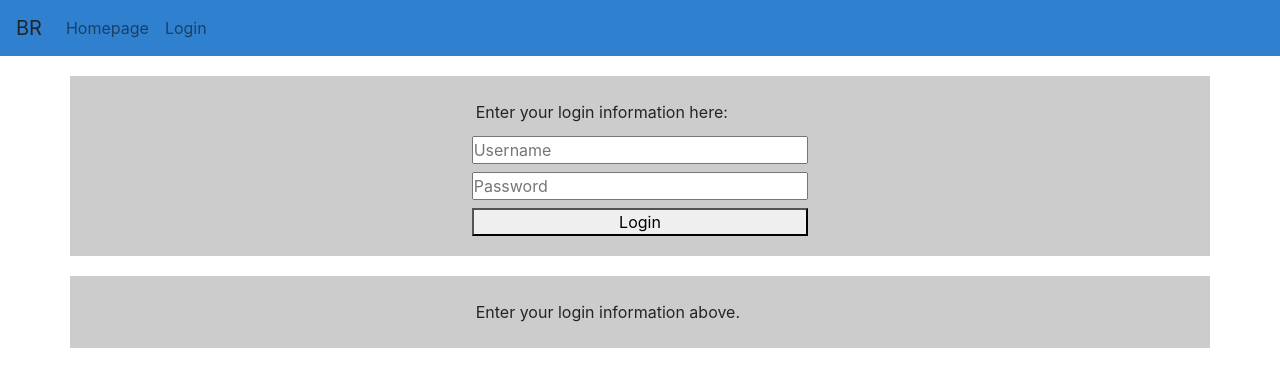
After one commit to duwaar/project1, a Flask app: page /login in a window 1280 px wide. The commit adds this page. Shown: the top 387 px of the page. Run offline with Flask 2, Linux system fonts and the light colour scheme; some libraries are stand-ins or nearby versions.

Commit message:
Added a login page.

```diff
--- a/application.py
+++ b/application.py
@@ -39,3 +39,17 @@ def home_page():
         results = []
 
     return render_template("home.html", query=query, results=results)
+
+@app.route("/login", methods=["GET", "POST"])
+def login_page():
+    if request.method == "POST":
+        username = request.form.get("username")
+        password = request.form.get("password")
+    else:
+        username = ""
+
+    return render_template("login.html", success=False, username=username)
+
+@app.route("/register")
+def new_account():
+    return "Coming soon!"
--- a/templates/layout.html
+++ b/templates/layout.html
@@ -14,8 +14,7 @@
 
         {% set nav_links = [
             ('/', 'home', 'Homepage'),
-            ('/login', 'login', 'Login'),
-            ('/search', 'search', 'Search')
+            ('/login', 'login', 'Login')
         ] -%}
         <ul id="navbarNav" class="navbar-nav collapse navbar-collapse">
             {% for href, name, text in nav_links %}
--- /dev/null
+++ b/templates/login.html
@@ -0,0 +1,43 @@
+{% extends "layout.html" %}
+
+{% block title %}
+    Login
+{% endblock %}
+
+{% block content %}
+    <div class="container">
+        <div class="row justify-content-center">
+            <div class="col-4">
+                <form class="d-flex flex-column" action="{{ url_for('login_page') }}" method="POST">
+                    <span class="p-1">Enter your login information here:</span>
+                    <span class="p-1"></span>
+                    <input class="p-0" name="username" type="text" placeholder="Username">
+                    <span class="p-1"></span>
+                    <input class="p-0" name="password" type="password" placeholder="Password">
+                    <span class="p-1"></span>
+                    <button class="p-0">Login</button>
+                </form>
+            </div>
+        </div>
+        <div class="row justify-content-center">
+            {% if success %}
+            <div class="col-4 d-flex flex-column">
+                <div class="p-1">
+                    Welcome back to bookreader, {{ username }}!
+                </div>
+            </div>
+            {% elif username == "" %}
+            <div class="col-4 d-flex flex-column">
+                <div class="p-1">
+                    Enter your login information above.
+                </div>
+            </div>
+            {% else %}
+            <form class="col-4 d-flex flex-column" action="{{ url_for('new_account') }}" method="GET">
+                <span class="p-1">Sorry, either no account was found for the username "{{ username }}" or the password was wrong.</span>
+                <button class="p-0">Create new account</button>
+            </form>
+            {% endif %}
+        </div>
+    </div>
+{% endblock %}
```
